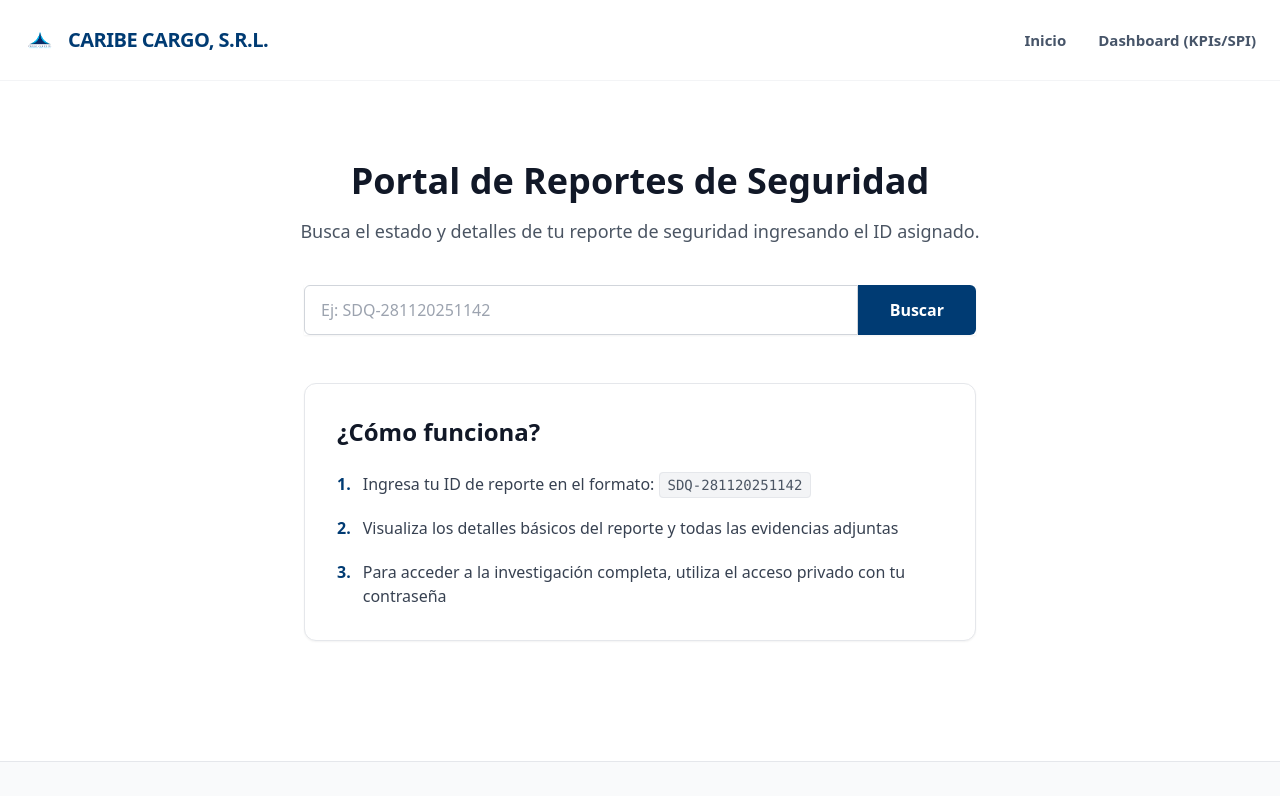
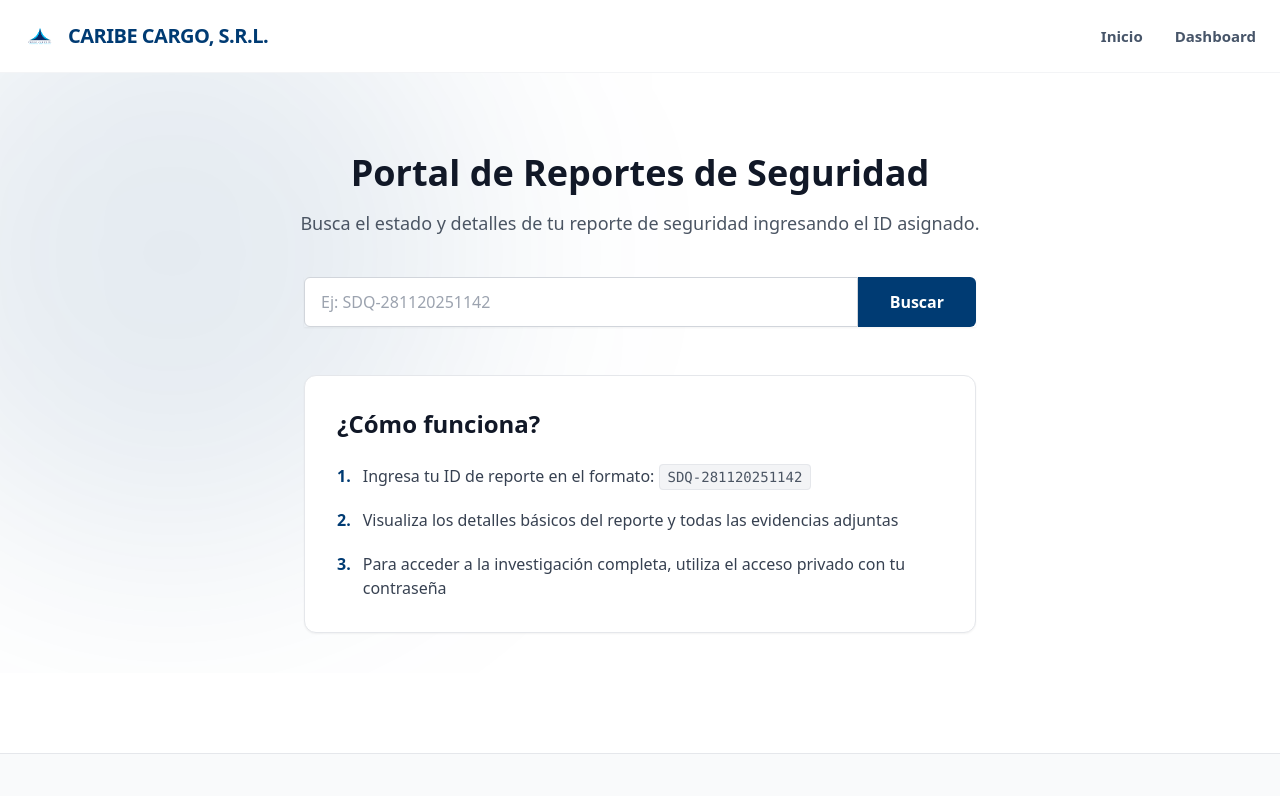
Before and after one commit to safetycaribecargo/caribe-cargo-portal, a Next.js app: page / in a window 1280 px wide. Shown: the top 796 px of the page. Built offline with nearby package versions, Linux system fonts and the light colour scheme.

Commit message:
Update layout.tsx

```diff
--- a/app/layout.tsx
+++ b/app/layout.tsx
@@ -1,3 +1,4 @@
+// app/layout.tsx
 import './globals.css';
 import Link from 'next/link';
 import Image from 'next/image';
@@ -5,42 +6,40 @@ import Image from 'next/image';
 export default function RootLayout({ children }: { children: React.ReactNode }) {
   return (
     <html lang="es">
-      <body className="min-h-screen flex flex-col antialiased bg-white">
+      <body className="min-h-screen flex flex-col antialiased bg-white text-slate-900 font-sans">
 
-        <header className="border-b border-gray-100 py-6">
+        {/* HEADER (Se mantiene igual, sobre el fondo) */}
+        <header className="border-b border-gray-100 py-5 bg-white/95 backdrop-blur-sm sticky top-0 z-50">
           <div className="max-w-7xl mx-auto px-6 flex justify-between items-center">
-
-            {/* LOGO Y NOMBRE */}
+            {/* ... Contenido del Header (Logo y Nav) ... */}
             <Link href="/" className="flex items-center gap-3 group">
               <div className="relative w-8 h-8">
-                {/* Asegúrate de que el nombre del archivo coincida con el que subiste a /public */}
-                <Image
-                  src="/logo-caribe.png"
-                  alt="Logo Caribe Cargo"
-                  fill
-                  className="object-contain"
-                  priority
-                />
+                <Image src="/logo-caribe.png" alt="Logo Caribe Cargo" fill className="object-contain" priority />
               </div>
               <span className="font-bold text-xl text-brandBlue tracking-tight">
                 CARIBE CARGO, S.R.L.
               </span>
             </Link>
-
-            {/* NAVEGACIÓN */}
             <nav className="flex gap-8 text-[15px] font-semibold text-slate-600">
-              <Link href="/" className="hover:text-brandBlue transition-colors">
-                Inicio
-              </Link>
-              <Link href="/dashboard" className="hover:text-brandBlue transition-colors">
-                Dashboard (KPIs/SPI)
-              </Link>
+              <Link href="/" className="hover:text-brandBlue transition-colors">Inicio</Link>
+              <Link href="/dashboard" className="hover:text-brandBlue transition-colors">Dashboard</Link>
             </nav>
           </div>
         </header>
 
-        <main className="flex-grow">
-          {children}
+        {/* CONTENIDO PRINCIPAL CON FONDO DIFUMINADO */}
+        {/* Usamos pseudoelementos (before/after) para crear las formas difuminadas detrás */}
+        <main className="flex-grow relative overflow-hidden
+          before:absolute before:top-[-20%] before:left-[-10%] before:w-[600px] before:h-[600px]
+          before:rounded-full before:bg-brandBlue/10 before:blur-[120px] before:z-0
+
+          after:absolute after:bottom-[-10%] after:right-[-5%] after:w-[500px] after:h-[500px]
+          after:rounded-full after:bg-brandBlue-light/10 after:blur-[100px] after:z-0
+        ">
+          {/* El contenido real debe tener z-10 para estar SOBRE el difuminado */}
+          <div className="relative z-10">
+            {children}
+          </div>
         </main>
 
         {/* PIE DE PÁGINA (FOOTER) */}
```
